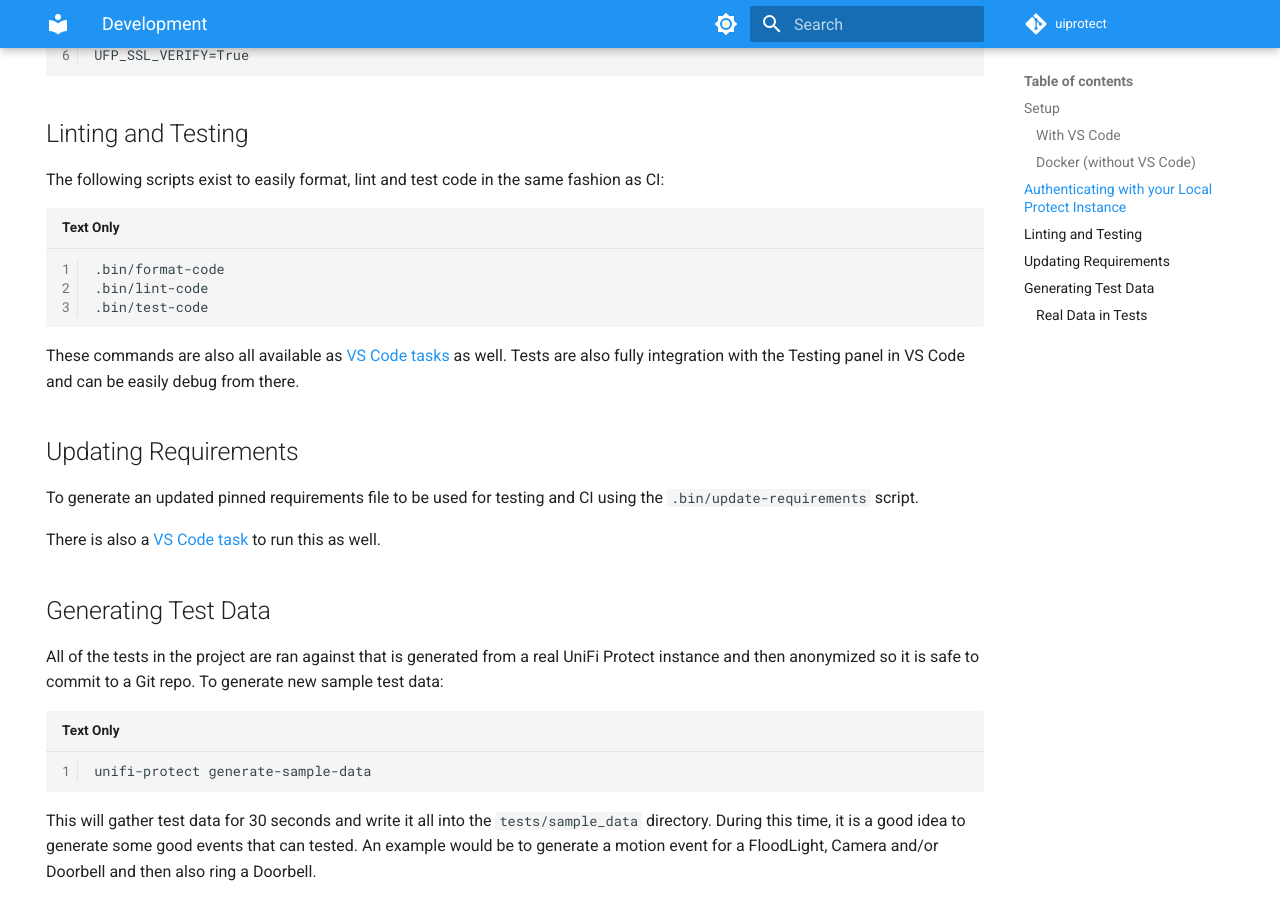
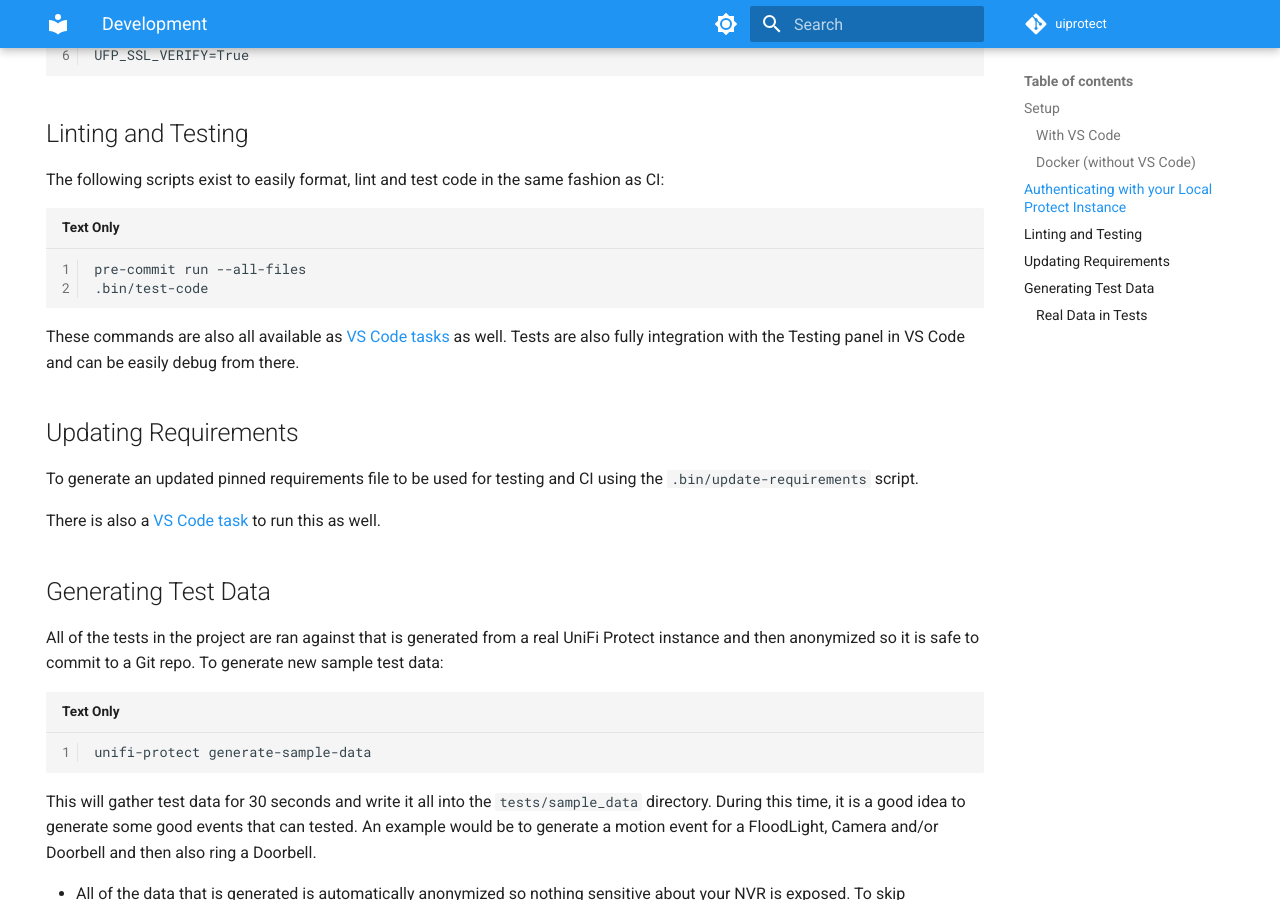
Before and after one commit to uilibs/uiprotect, an MkDocs documentation site: the page built from docs/dev.md, in a window 1280 px wide and 900 px high, scrolled down 1423 px. Built offline with MkDocs 1.6.1 and Material for MkDocs 9.7.7, drawn with Linux system fonts in a browser that asks for light colours; comment, search, counter and statistics services are not loaded; the version menu is left out.

Commit message:
chore: remove manual linters

````diff
--- a/docs/dev.md
+++ b/docs/dev.md
@@ -58,8 +58,7 @@
 The following scripts exist to easily format, lint and test code in the same fashion as CI:
 
 ```
-.bin/format-code
-.bin/lint-code
+pre-commit run --all-files
 .bin/test-code
 ```
 
````
Also changed, not shown: 2 other files.
